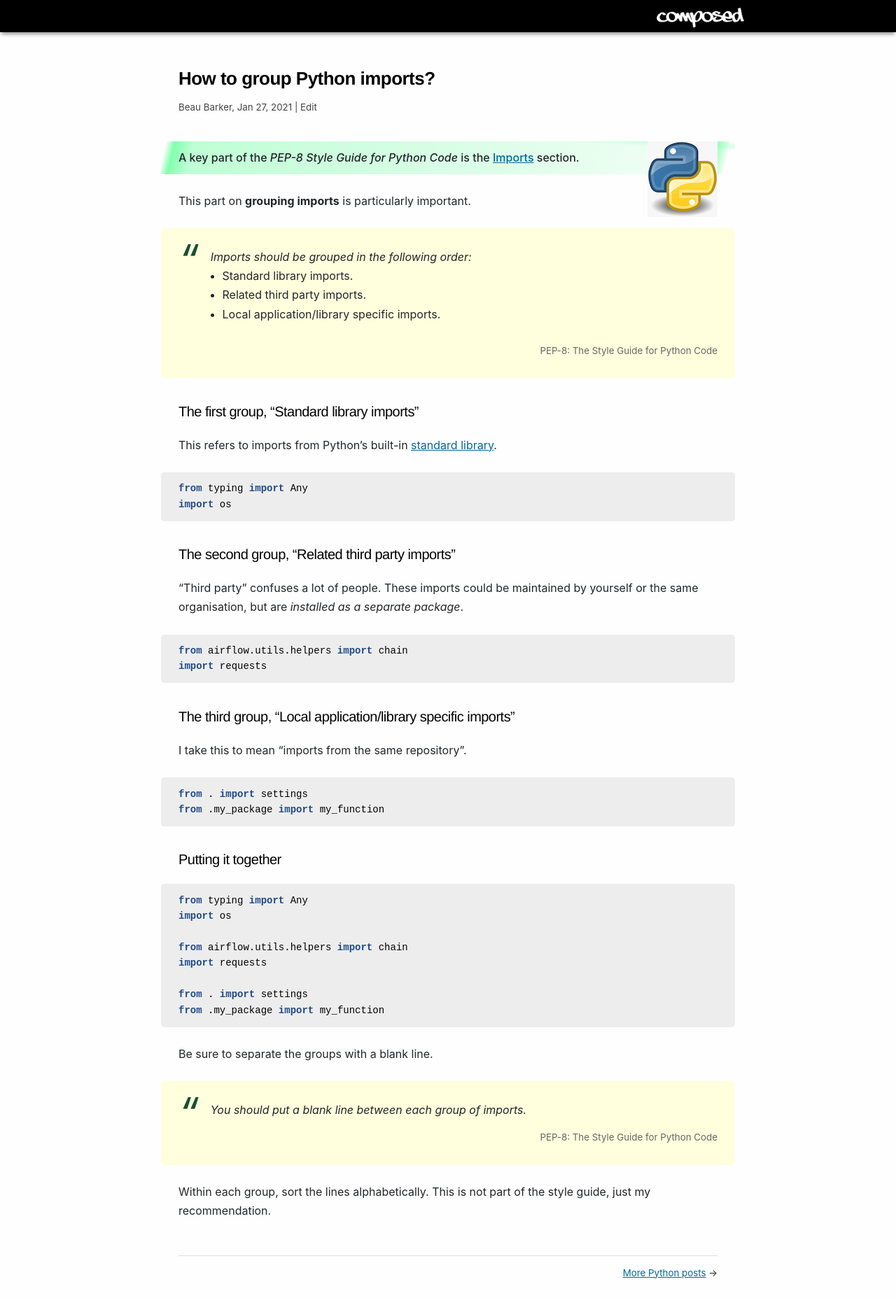
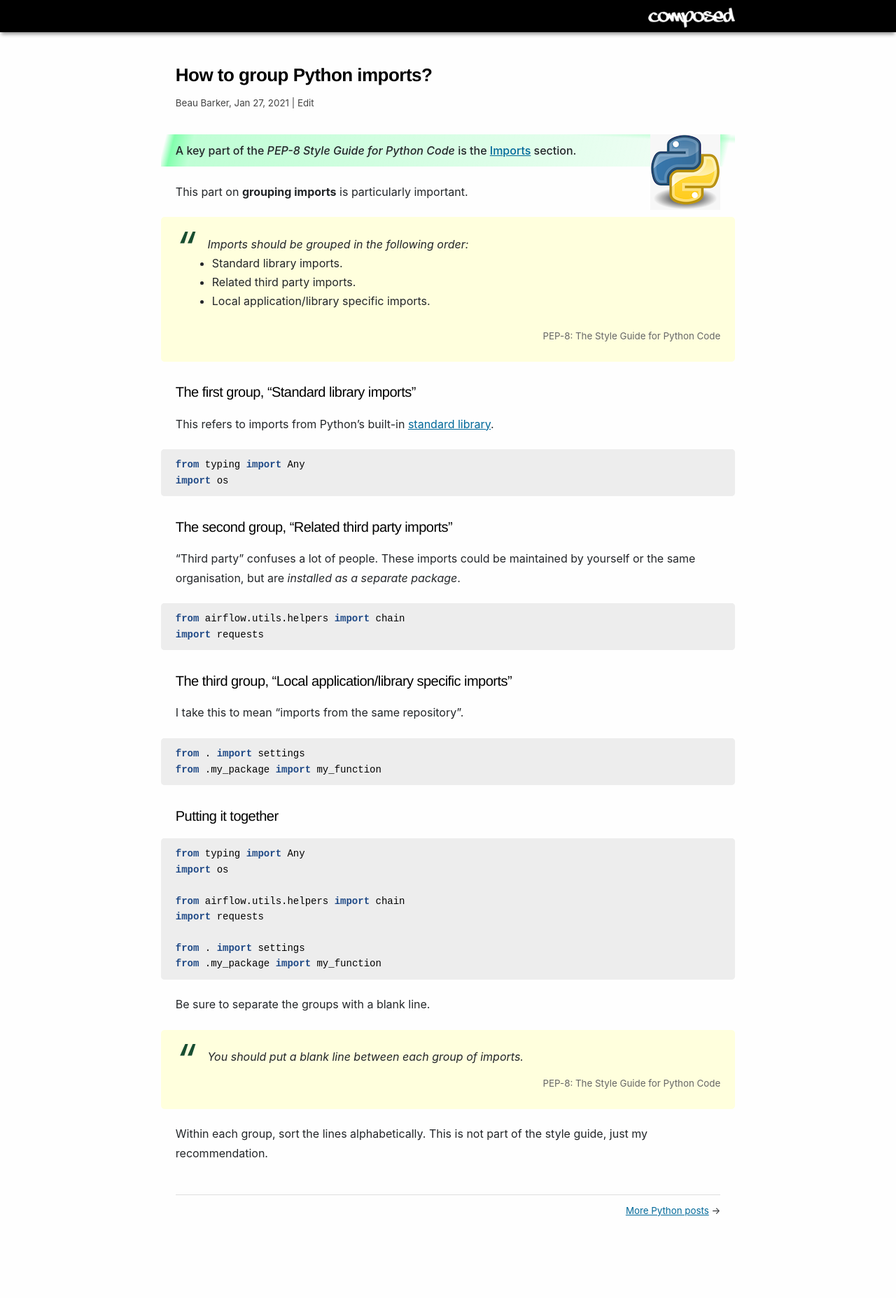
Before and after one commit to explodinglabs/explodinglabs.github.io, a Jekyll site: the page built from docs/_posts/python/2021-01-27-imports.markdown, in a window 1280 px wide. Shown: the whole page at 70% size. Built offline with Jekyll 4.4.1, drawn with Linux system fonts in a browser that asks for light colours; after the commit the page ends 1775 px from its top, so only the background shows below that.

Commit message:
Design adjustments

```diff
--- a/docs/_layouts/post.html
+++ b/docs/_layouts/post.html
@@ -3,7 +3,7 @@ layout: all
 ---
 {% assign created = page.date | date: "%b %-d, %Y" %}
 {% assign updated = page.last_modified_at | date: '%b %-d, %Y' %}
-<article class="wrapper" itemscope itemtype="http://schema.org/BlogPosting">
+<article itemscope itemtype="http://schema.org/BlogPosting">
     <header>
         <h1>{{ page.title }}</h1>
         <div class="post-meta">
--- a/docs/main.scss
+++ b/docs/main.scss
@@ -5,15 +5,10 @@
 @import "css/tango.css";
 @charset "utf-8";
 
-$vspace: 25px;
-$hspace: 25px;
+$vspace: 1.4rem;
+$hspace: 1.3rem;
 $content-width: 820px;
 $on-palm: 600px;
-
-// Colors
-$blockquote: hsl(148, 52, 60);
-$inlinecode: hsl(53, 100, 89);
-$nav: hsl(266, 100, 32);
 
 @mixin media-query($device) {
     @media screen and (max-width: $device) {
@@ -54,19 +49,6 @@ body {
     background-color: #fefefe;
 }
 
-nav {
-    background-color: black;
-    box-shadow: 0 5px 5px -2px #999;
-    text-align: right;
-    padding: 10px 0 2px $hspace;
-    .logo {
-        @extend .wrapper;
-        img {
-            height: 30px;
-        }
-    }
-}
-
 .titletext {
     font-family: sohne, "Helvetica Neue", Helvetica, Arial, sans-serif;
     font-style: normal;
@@ -100,6 +82,20 @@ nav {
     &:hover { color: orange; }
 }
 
+nav {
+    background-color: black;
+    box-shadow: 0 5px 5px -2px #999;
+    text-align: right;
+    padding: 10px $hspace 2px $hspace;
+    .logo {
+        @extend .wrapper;
+        img {
+            height: 30px;
+        }
+    }
+
+}
+
 #categories {
     padding-top: $vspace;
     text-align: center;
@@ -112,6 +108,7 @@ nav {
 }
 
 main {
+    @extend .wrapper;
 
     #post-list {
         @extend .wrapper;
@@ -155,12 +152,10 @@ main {
     article {
 
         header {
-
             h1 {
                 @extend .titletext;
                 margin: $vspace * 2 $hspace $vspace / 2;
                 font-size: 26px;
-
                 @include media-query($on-palm) {
                     margin-top: $vspace * 1.5;
                 }
@@ -278,8 +273,8 @@ main {
 
         /* Inline code using single backticks */
         p code, li code {
-            background-color: $inlinecode;
-            border: 1px solid desaturate(adjust-hue(darken($inlinecode, 30%), -15%), 10%);
+            background-color: hsl(53, 100, 89);
+            border: 1px solid desaturate(adjust-hue(darken(hsl(53, 100, 89), 30%), -15%), 10%);
             border-radius: 3px;
             padding: 3px 3px;
         }
@@ -321,7 +316,7 @@ main {
                 position: relative;
                 top: 20px;
                 line-height: 0%;
-                color: darken($blockquote, 40%);
+                color: darken(hsl(148, 52, 60), 40%);
             }
 
             cite {
@@ -377,8 +372,8 @@ main {
         footer {
             @extend .bodytext;
             font-size: smaller;
-            margin: $vspace*2 $hspace 0 $hspace;
-            padding: $vspace/2 0 $vspace 0;
+            margin: $vspace*2 $hspace $vspace $hspace;
+            padding: $vspace/2 0;
             border-top: 1px solid #dedede;
             text-align: right;
         }
```
